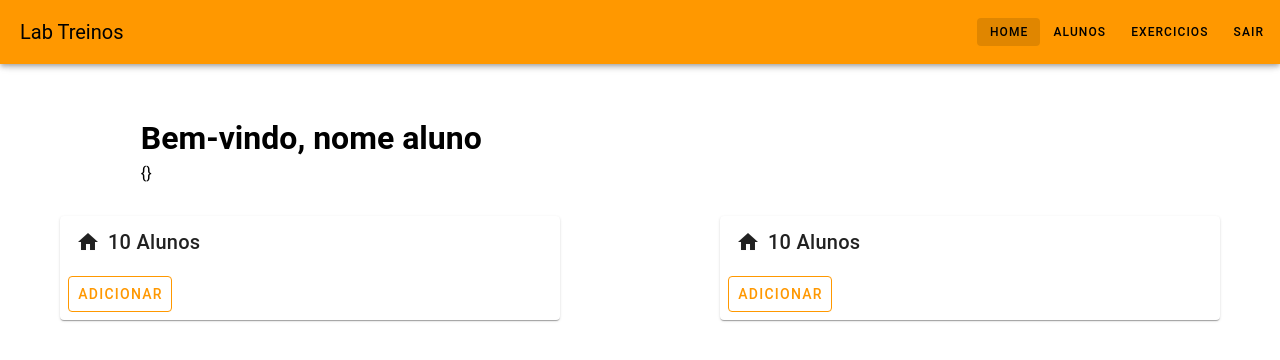
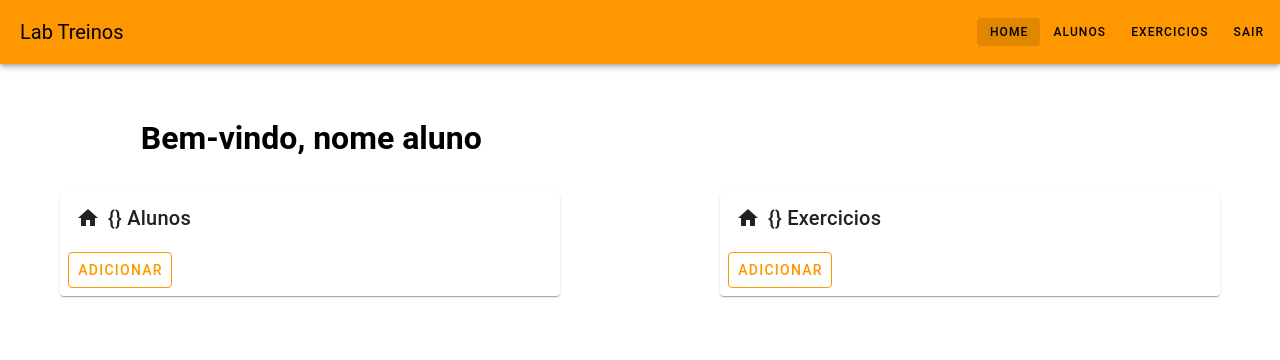
Before and after one commit to ElianaMT/ProjetoM1-sem13, a Vue app in the folder proyecto-m1/: page /dashboard in a window 1280 px wide. Shown: the top 360 px of the page. Built offline with nearby package versions, Linux system fonts and the light colour scheme; no server answers.

Commit message:
feat:"Exibir info dentro dos cards"
Quantidade de alunos e exercícios

```diff
--- a/proyecto-m1/src/views/Dashboard/dashboard.vue
+++ b/proyecto-m1/src/views/Dashboard/dashboard.vue
@@ -1,7 +1,7 @@
 <template>
     <div class="title">
         <h1>Bem-vindo, nome aluno</h1>
-        {{dashboardInfo }}
+
         {{ userInfo}}
 
 
@@ -11,7 +11,7 @@
 
         <v-card class="mx-auto" width="500" prepend-icon="mdi-home">
             <template v-slot:title>
-                10 Alunos
+                {{dashboardInfo }} Alunos
             </template>
 
 
@@ -26,7 +26,7 @@
 
         <v-card class="mx-auto" width="500" prepend-icon="mdi-home">
             <template v-slot:title>
-                10 Alunos
+                {{dashboardInfo }} Exercicios
             </template>
 
             <v-card-actions>
```
